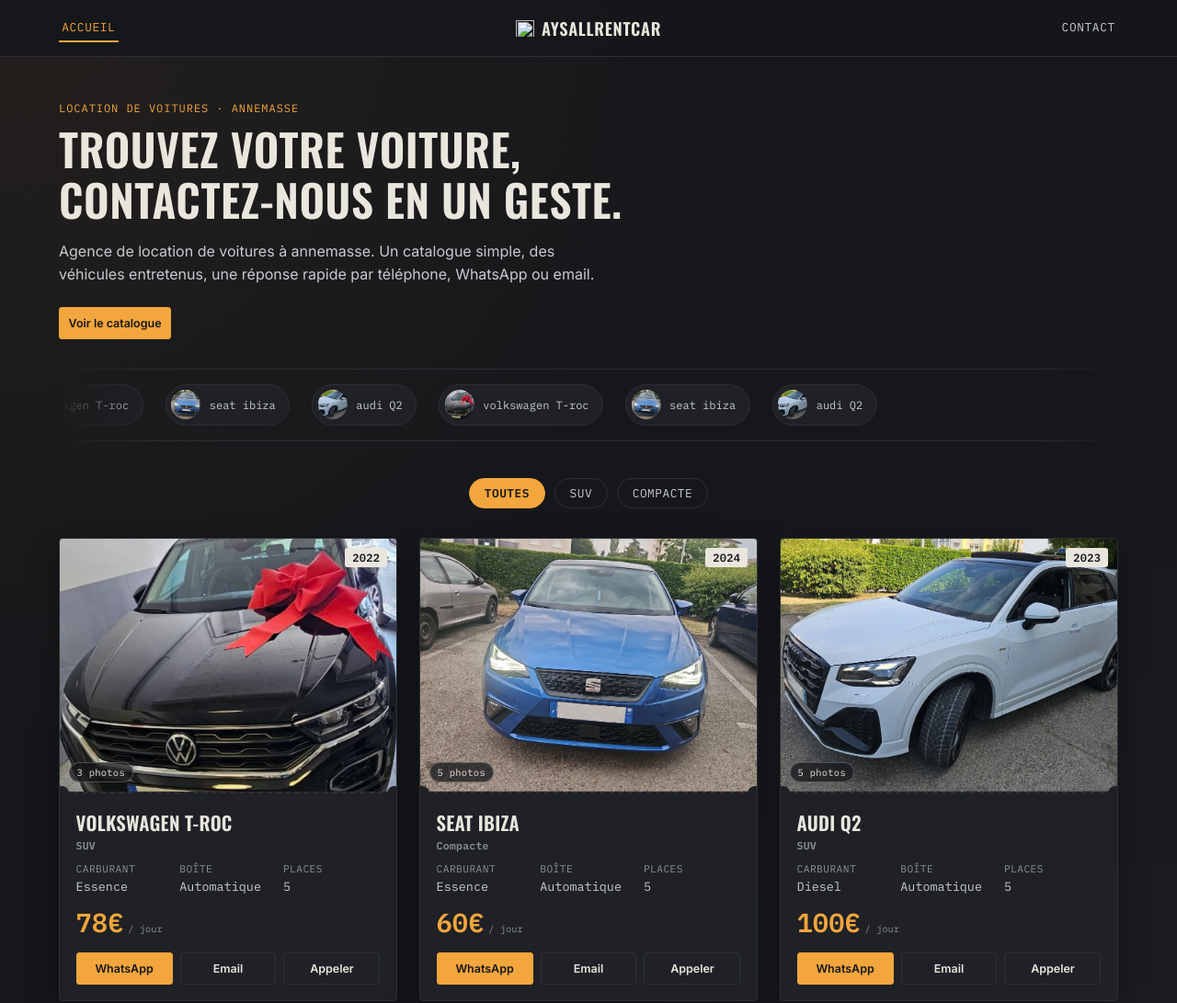
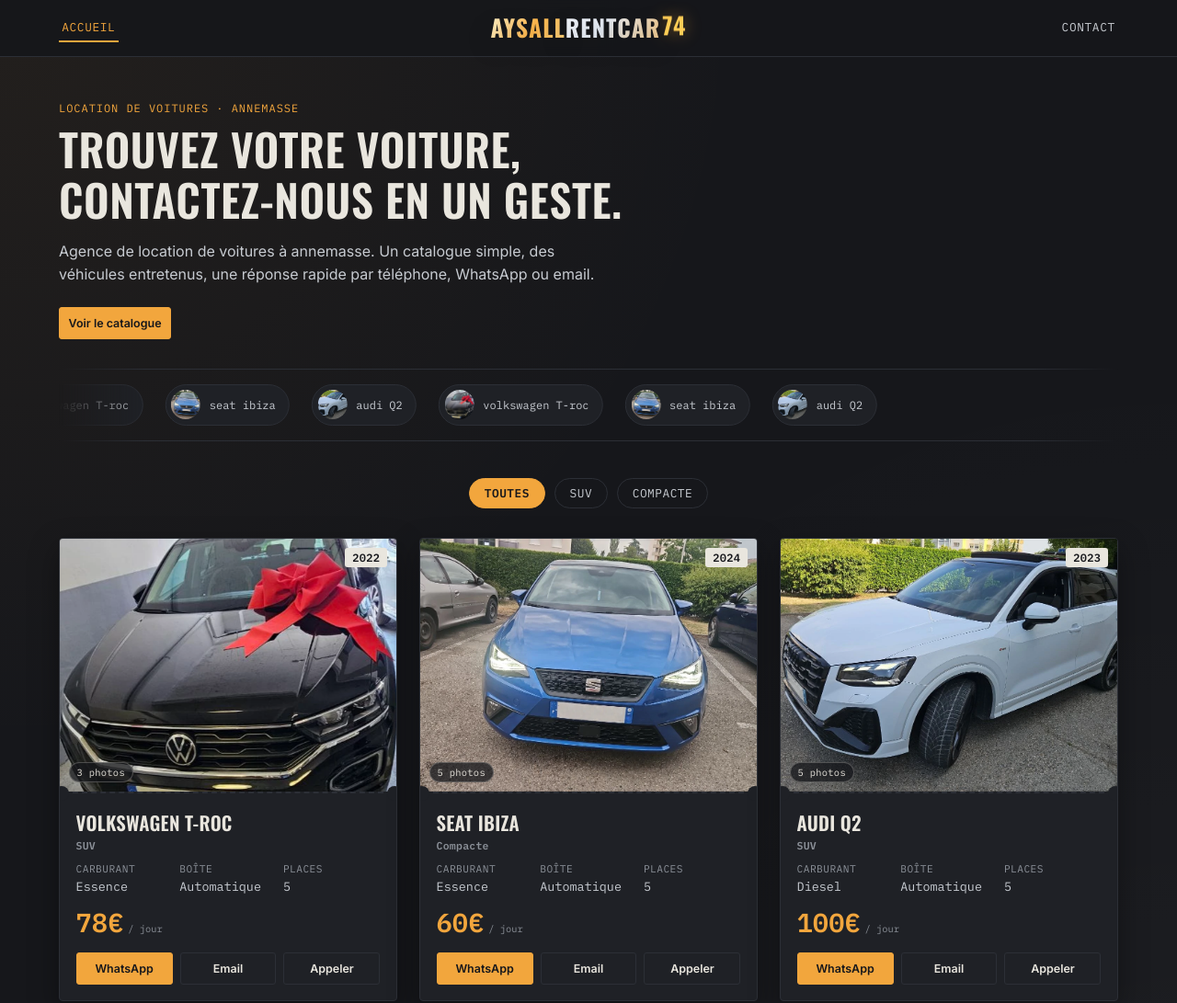
Before and after one commit to ROS-44/car-expo, a website built with Vite: page index.html in a window 1280 px wide. Shown: the top 1091 px of the page at 92% size. Built offline with nearby package versions, Linux system fonts and the light colour scheme; no server answers; files whose address does not match are found by name.

Commit message:
added animation to the text logo

```diff
--- a/src/components/header.ts
+++ b/src/components/header.ts
@@ -1,10 +1,4 @@
-import { AGENCY } from "../data/contact";
-
 export type CurrentPage = "home" | "contact";
-
-const FAVICON_ICON = `
-<img src="/favicon.svg" alt="" width="20" height="20" aria-hidden="true" />
-`;
 
 export function createHeader(current: CurrentPage): HTMLElement {
   const header = document.createElement("header");
@@ -13,10 +7,9 @@
   header.innerHTML = `
     <div class="nav-bar">
       <a class="nav-link" href="/index.html" ${current === "home" ? 'aria-current="page"' : ""}>Accueil</a>
-      <a class="brand" href="/index.html" aria-label="${AGENCY.name} — retour à l'accueil">
-        ${FAVICON_ICON}
-        <span>${AGENCY.name}</span>
-      </a>
+      <p class="logo" aria-label="Aysallrentcar74">
+        <span class="logo-highlight">Aysall</span><span class="logo-base">rentcar<span class="logo-74">74</span></span>
+      </p>
       <a class="nav-link" href="/contact.html" ${current === "contact" ? 'aria-current="page"' : ""}>Contact</a>
     </div>
   `;
--- a/src/style.css
+++ b/src/style.css
@@ -14,6 +14,7 @@
   --font-display: "Oswald", sans-serif;
   --font-body: "Inter", sans-serif;
   --font-mono: "IBM Plex Mono", monospace;
+  --font-brand: "Manrope", "Oswald", sans-serif;
 
   --radius: 4px;
   --shadow: 0 12px 32px rgba(0, 0, 0, 0.35);
@@ -102,7 +103,93 @@
   margin: 0 auto;
   padding: 0.9rem 1.5rem;
 }
+.logo {
+  margin: 0;
+  display: inline-flex;
+  align-items: center;
+  justify-self: center;
+  font-family: var(--font-brand);
+  font-size: clamp(1.25rem, 2vw, 2.25rem);
+  font-weight: 800;
+  line-height: 1;
+  letter-spacing: 0.04em;
+  text-transform: uppercase;
+  white-space: nowrap;
+  text-shadow: 0 10px 30px rgba(0, 0, 0, 0.22);
+}
 
+.logo-highlight,
+.logo-base,
+.logo-74 {
+  display: inline-block;
+}
+
+.logo-highlight {
+  background: linear-gradient(
+    120deg,
+    #fff1c7 0%,
+    var(--amber-bright) 30%,
+    #f9d07b 55%,
+    #fff3d2 100%
+  );
+  background-size: 200% 100%;
+  -webkit-background-clip: text;
+  background-clip: text;
+  color: transparent;
+  animation: logoGradient 5s ease-in-out infinite alternate;
+}
+
+.logo-base {
+  color: var(--paper);
+  background: linear-gradient(
+    120deg,
+    #f1f2f6 0%,
+    #dfe5ee 28%,
+    #e8b15f 60%,
+    #f1f2f6 100%
+  );
+  background-size: 220% 100%;
+  -webkit-background-clip: text;
+  background-clip: text;
+  color: transparent;
+  animation: logoGradient 6s ease-in-out infinite alternate;
+}
+
+.logo-74 {
+  margin-left: 0.08em;
+  color: var(--amber-bright);
+  font-weight: 900;
+  text-shadow: 0 0 18px rgba(242, 166, 61, 0.45);
+  animation:
+    logoFloat 2.8s ease-in-out infinite,
+    logoGradient 4s ease-in-out infinite alternate;
+  transform-origin: center bottom;
+}
+
+@keyframes logoGradient {
+  0% {
+    background-position: 0% 50%;
+    filter: brightness(1);
+  }
+  50% {
+    background-position: 100% 50%;
+    filter: brightness(1.15);
+  }
+  100% {
+    background-position: 0% 50%;
+    filter: brightness(1);
+  }
+}
+
+@keyframes logoFloat {
+  0%,
+  100% {
+    transform: translateY(0);
+  }
+  50% {
+    transform: translateY(-7px);
+  }
+}
 .nav-link {
   font-family: var(--font-mono);
   font-size: 0.8rem;
@@ -129,20 +216,6 @@
 .nav-link[aria-current="page"] {
   color: var(--amber);
   border-bottom-color: var(--amber);
-}
-
-.brand {
-  display: inline-flex;
-  align-items: center;
-  gap: 0.5rem;
-  font-family: var(--font-display);
-  font-weight: 600;
-  font-size: 1.15rem;
-  letter-spacing: 0.04em;
-  text-transform: uppercase;
-  text-decoration: none;
-  color: var(--paper);
-  justify-self: center;
 }
 
 .brand svg {
@@ -865,12 +938,14 @@
   .nav-bar {
     padding: 0.7rem 1rem;
   }
+  .logo {
+    font-size: clamp(1rem, 4vw, 1.6rem);
+  }
+
   .nav-link {
     font-size: 0.68rem;
   }
-  .brand span {
-    display: none;
-  }
+
   .car-title {
     font-size: 1.12rem;
   }
```
